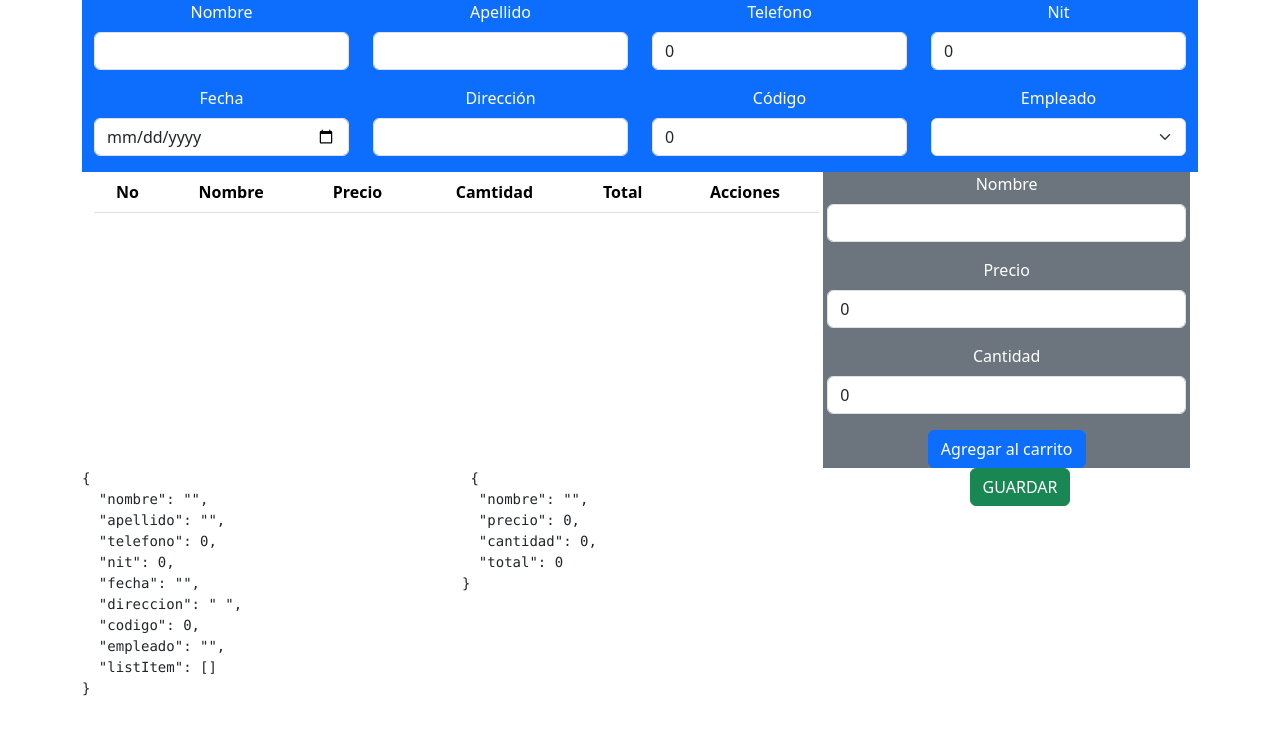
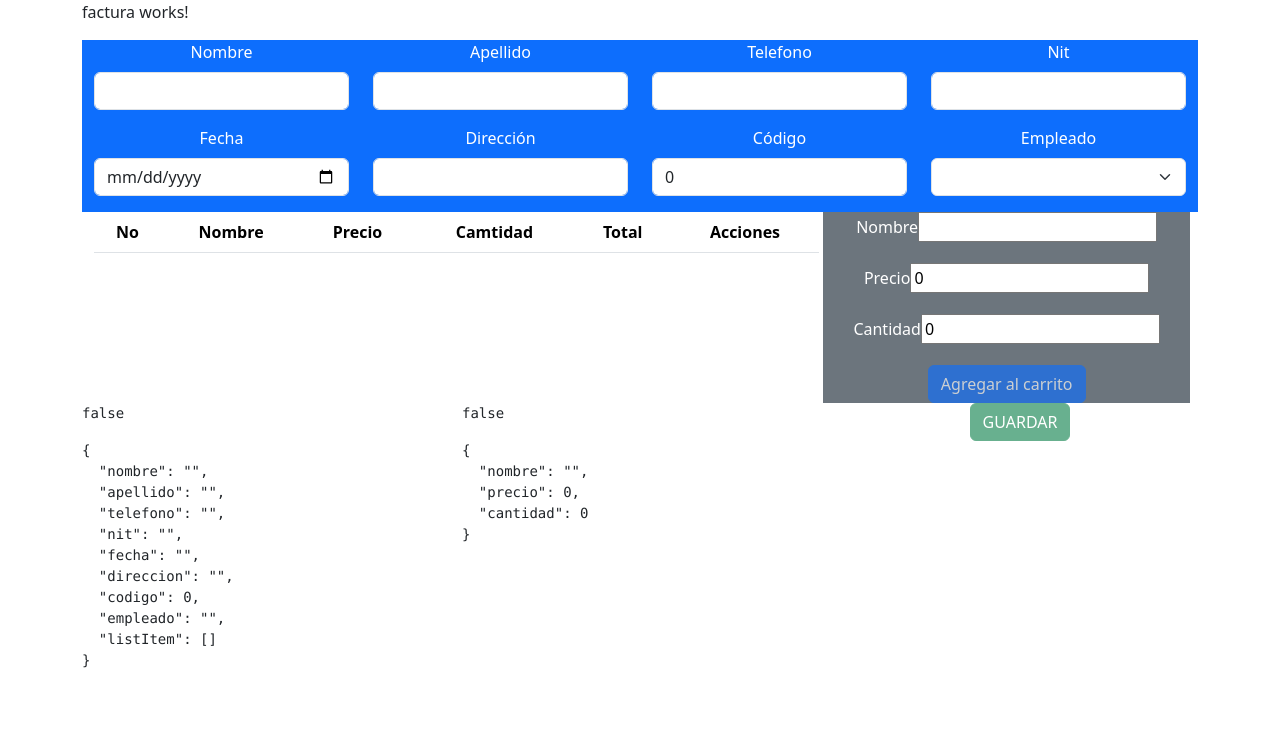
Before and after one commit to lucho1117/repaso, an Angular app: page /factura in a window 1280 px wide. Shown: the top 734 px of the page. Built offline with nearby package versions, Linux system fonts and the light colour scheme.

Commit message:
#factura form

```diff
--- a/package.json
+++ b/package.json
@@ -20,6 +20,7 @@
     "@angular/platform-browser-dynamic": "~10.2.5",
     "@angular/router": "~10.2.5",
     "rxjs": "~6.6.0",
+    "sweetalert2": "^11.7.27",
     "tslib": "^2.0.0",
     "zone.js": "~0.10.2"
   },
--- a/src/app/app-routing.module.ts
+++ b/src/app/app-routing.module.ts
@@ -2,10 +2,12 @@ import { NgModule } from '@angular/core';
 import { Routes, RouterModule } from '@angular/router';
 import { PrincipalComponent } from './pages/principal/principal.component';
 import { MasterDetailComponent } from './pages/master-detail/master-detail.component';
+import { FacturaComponent } from './pages/factura/factura.component';
 
 const routes: Routes = [
   { path: 'home', component: PrincipalComponent },
-  { path: 'factura', component: MasterDetailComponent },
+  { path: 'prototipo', component: MasterDetailComponent },
+  { path: 'factura', component: FacturaComponent},
   { path: '**', pathMatch: 'full', redirectTo: 'home' }
 ];
 
--- /dev/null
+++ b/src/app/pages/factura/factura.component.html
@@ -0,0 +1,139 @@
+<p>factura works!</p>
+<div>
+    <form class="bg-primary text-white" [formGroup]="objForm" >
+        <div class="container text-center">
+            <div class="row">
+                <div class="col">
+                    <div class="mb-3">
+                        <label for="name" class="form-label">Nombre</label>
+                        <input type="text" class="form-control" id="name" name="nombre" formControlName="nombre">
+                        <!-- <div id="emailHelp" class="form-text">We'll never share your email with anyone else.</div> -->
+                    </div>
+                  </div>
+                  <div class="col">
+                    <div class="mb-3">
+                        <label  class="form-label">Apellido</label>
+                        <input type="text" class="form-control"  name="apellido" formControlName="apellido">
+                    </div>
+                  </div>
+                  <div class="col">
+                    <div class="mb-3">
+                        <label  class="form-label">Telefono</label>
+                        <input type="number" class="form-control" name="telefono" formControlName="telefono">
+                    </div>
+                  </div>
+                  <div class="col">
+                    <div class="mb-3">
+                        <label  class="form-label">Nit</label>
+                        <input type="number" class="form-control" name="nit" formControlName="nit" >
+                    </div>
+                  </div>
+            </div>
+
+            <div class="row">
+                <div class="col">
+                    <div class="mb-3">
+                        <label for="name" class="form-label">Fecha</label>
+                        <input type="date" class="form-control" id="name" name="fecha" formControlName="fecha">
+                        <!-- <div id="emailHelp" class="form-text">We'll never share your email with anyone else.</div> -->
+                    </div>
+                  </div>
+                  <div class="col">
+                    <div class="mb-3">
+                        <label  class="form-label">Dirección</label>
+                        <input type="text" class="form-control" name="direccion" formControlName="direccion" >
+                    </div>
+                  </div>
+                  <div class="col">
+                    <div class="mb-3">
+                        <label  class="form-label">Código</label>
+                        <input type="number" class="form-control" name="codigo" formControlName="codigo" >
+                    </div>
+                  </div>
+                  <div class="col">
+                    <div class="mb-3">
+                        <label  class="form-label">Empleado</label>
+                        <select class="form-select " name="empleado" formControlName="empleado">
+                            <option value="1">One</option>
+                            <option value="2">Two</option>
+                            <option value="3">Three</option>
+                        </select>
+                    </div>
+                  </div>
+            </div>
+
+        </div>
+
+       <!--  <button type="submit" class="btn btn-primary">Submit</button> -->
+    </form>
+
+
+    <div class="container text-center">
+        <div class="row g-2">
+          <div class="col-8">
+            <table class="table">
+                <thead class="thead-dark">
+                    <tr>
+                    <th scope="col">No</th>
+                    <th scope="col">Nombre</th>
+                    <th scope="col">Precio</th>
+                    <th scope="col">Camtidad</th>
+                    <th scope="col">Total</th>
+                    <th scope="col">Acciones</th>
+                    </tr>
+                </thead>
+                <tbody>
+                    <tr *ngFor="let item of objForm.get('listItem').value ; let i = index">
+                        <th scope="row">{{i + 1}}</th>
+                        <td>{{item.nombre}}</td>
+                        <td>{{item.precio}}</td>
+                        <td>{{item.cantidad}}</td>
+                        <td>{{item.total}}</td>
+                        <td>
+                            <button  class="btn btn-danger" (click)="deleteItem(i)">Eliminar</button>
+                        </td>
+                    </tr>
+                </tbody>
+            </table>
+          </div>
+
+            <div class="col-4 bg-secondary text-white">
+                <form [formGroup]="objItemForm">
+                    <div class="mb-3">
+                        <label  class="form-label">Nombre </label>
+                        <input type="text"  name="nombre" formControlName="nombre"  >
+                        <small *ngIf="this.objItemForm.get('nombre').invalid && this.objItemForm.get('nombre').touched" class="text-danger">Debe de ingresar un producto</small>
+                    </div>
+                    <div class="mb-3">
+                        <label  class="form-label">Precio </label>
+                        <input type="number" name="precio" formControlName="precio"  >
+                        <small *ngIf="this.objItemForm.get('precio').invalid && this.objItemForm.get('precio').touched" class="text-danger">Debe de ingresar un numero mayor a tres</small>
+                    </div>
+                    <div class="mb-3">
+                        <label  class="form-label">Cantidad </label>
+                        <input type="number" name="cantidad"  formControlName="cantidad"  >
+                    </div>
+                    <button type="submit" class="btn btn-primary" [disabled]="!objItemForm.valid" (click)="addItem()">Agregar al carrito</button>
+
+                </form>
+            </div>
+
+        </div>
+    </div>
+
+    <div class="row">
+        <div class="col-4">
+            <pre>{{objForm.valid | json}}</pre>
+            <pre>{{objForm.value | json}}</pre>
+        </div>
+        <div class="col-4">
+            <pre>{{objItemForm.valid | json}}</pre>
+            <pre>{{objItemForm.value | json}}</pre>
+        </div>
+        <div class="col-4">
+            <div class="container text-center">
+                <button class="btn btn-success" (click)="save()" [disabled]="!objForm.valid"> GUARDAR</button>
+            </div>
+        </div>
+    </div>
+</div>
--- /dev/null
+++ b/src/app/pages/factura/factura.component.ts
@@ -0,0 +1,61 @@
+import { Component, OnInit } from '@angular/core';
+import { FormControl, FormGroup, Validators, FormArray } from '@angular/forms';
+import swal from'sweetalert2';
+@Component({
+  selector: 'app-factura',
+  templateUrl: './factura.component.html',
+  styleUrls: ['./factura.component.css']
+})
+export class FacturaComponent implements OnInit {
+
+  objForm: FormGroup;
+  objItemForm: FormGroup;
+
+  constructor() {
+    this.infoForm();
+  }
+
+  ngOnInit(): void {
+  }
+
+  infoForm(): void {
+    this.objForm = new FormGroup ({
+      'factura_id': new FormControl({value: 0, disabled: true }, Validators.required),
+      'nombre': new FormControl('',  Validators.required),
+      'apellido': new FormControl('',  Validators.required),
+      'telefono': new FormControl('',  Validators.required),
+      'nit': new FormControl('',  [Validators.required, Validators.minLength(3)]),
+      'fecha': new FormControl('',  Validators.required),
+      'direccion': new FormControl('', Validators.required),
+      'codigo': new FormControl(0, Validators.required),
+      'empleado': new FormControl('', Validators.required),
+      "listItem": new FormArray([]),
+    });
+
+    this.objItemForm = new FormGroup ({
+      'nombre': new FormControl('', Validators.required),
+      'precio': new FormControl(0,  [ Validators.required, Validators.min(3)]),
+      'cantidad': new FormControl(0,  [Validators.required, Validators.min(3)]),
+    });
+
+  }
+
+  addItem() {
+    const aux = {
+      ...this.objItemForm.value,
+      total: this.objItemForm.get('precio').value * this.objItemForm.get('cantidad').value
+    }
+    this.objForm.get('listItem').value.unshift(aux);
+    this.objItemForm.reset();
+  }
+
+  deleteItem(i: number) {
+    this.objForm.get('listItem').value.splice(i, 1);
+  }
+
+  save() {
+    swal.fire('Hey user!', 'You are the rockstar!', 'info');
+    console.log(this.objForm.value);
+  }
+
+}
```
Also changed, not shown: src/app/app.module.ts (+5 -2 lines), src/app/pages/pages-routing.module.ts (added, +14 -0 lines), src/app/pages/factura/factura.component.css (added), 1 other file (tests, documents, lock files or other folders).
